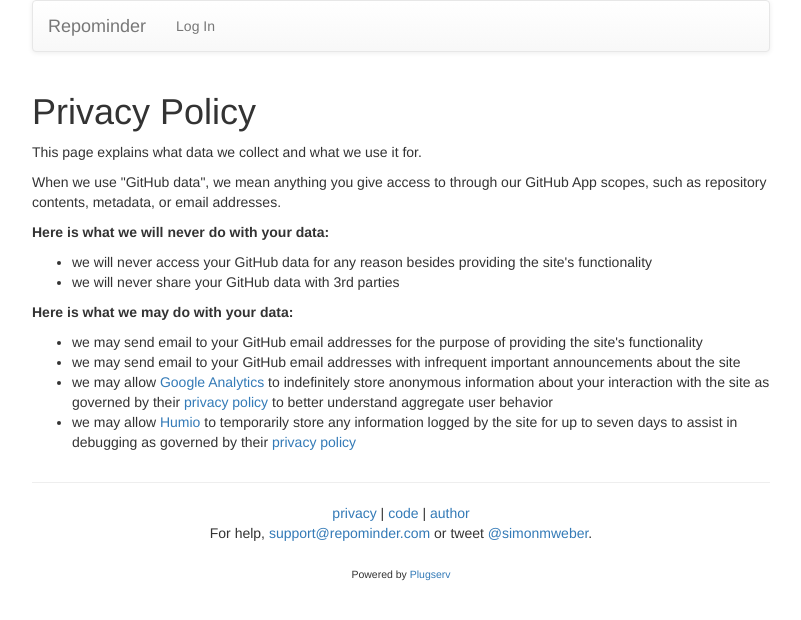
After one commit to simon-weber/repominder, a Django app: page /privacy/ in a window 1280 px wide. The commit adds this page. Shown: the top 620 px of the page, without its empty margins (239-1040 px from the left). Run offline with Django 3.2, Linux system fonts and the light colour scheme; parts of the project's set-up code (start-up, migrations or seed data) failed here and were passed over; some libraries are stand-ins or nearby versions.

Commit message:
add privacy page

```diff
--- a/repominder/apps/core/templates/base.html
+++ b/repominder/apps/core/templates/base.html
@@ -76,7 +76,7 @@
             <div class="container">
               <nav class="navbar navbar-default">
                 <div class="container-fluid">
-                    {% if user.is_authenticated %}
+                    {% if user.is_authenticated and not cached_view %}
                     <div class="navbar-header">
                         <a class="navbar-brand" href="{% url 'account' %}">Repominder</a>
                     </div>
@@ -86,7 +86,7 @@
                     </div>
                     {% endif %}
 
-                    {% if user.is_authenticated %}
+                    {% if user.is_authenticated and not cached_view %}
                     <ul class="nav navbar-nav">
                         <li><a href="{% url 'logout' %}?next=/">Log Out</a></li>
                     </ul>
@@ -95,7 +95,7 @@
                     </ul>
                     {% else %}
                     <ul class="nav navbar-nav">
-                        <li><a href="{% url 'landing' %}">Log In</a></li>
+                        <li><a href="{% url 'account' %}">Log In</a></li>
                     </ul>
                     {% endif %}
               </nav>
@@ -117,12 +117,8 @@
             <footer class="footer text-center">
                 {% block footer %}
                 <hr>
-                {% comment %}
                 <a href="/privacy">privacy</a>
                 |
-                <a href="/terms">terms</a>
-                |
-                {% endcomment %}
                 <a href="https://github.com/simon-weber/repominder">code</a>
                 |
                 <a href="https://simonmweber.com">author</a>
--- /dev/null
+++ b/repominder/apps/core/templates/privacy.html
@@ -0,0 +1,34 @@
+{% extends "base.html" %}
+{% block content %}
+<div class="container">
+    <div class="row">
+        <h1>Privacy Policy</h1>
+
+        <p>
+        This page explains what data we collect and what we use it for.
+        </p>
+        <p>
+        When we use "GitHub data", we mean anything you give access to through our GitHub App scopes,
+        such as repository contents, metadata, or email addresses.
+        </p>
+
+        <p>
+        <b>Here is what we will never do with your data:</b>
+        </p>
+        <ul>
+            <li>we will never access your GitHub data for any reason besides providing the site's functionality</li>
+            <li>we will never share your GitHub data with 3rd parties</li>
+        </ul>
+
+        <p>
+        <b>Here is what we may do with your data:</b>
+        </p>
+        <ul>
+            <li>we may send email to your GitHub email addresses for the purpose of providing the site's functionality</li>
+            <li>we may send email to your GitHub email addresses with infrequent important announcements about the site</li>
+            <li>we may allow <a href="https://www.google.com/analytics">Google Analytics</a> to indefinitely store anonymous information about your interaction with the site as governed by their <a href="https://support.google.com/analytics/answer/6004245?hl=en">privacy policy</a> to better understand aggregate user behavior</li>
+            <li>we may allow <a href="https://www.humio.com/">Humio</a> to temporarily store any information logged by the site for up to seven days to assist in debugging as governed by their <a href="https://humio.github.io/legal/humio-privacy-statement">privacy policy</a></li>
+        </ul>
+    </div>
+</div>
+{% endblock content%}
--- a/repominder/apps/core/views.py
+++ b/repominder/apps/core/views.py
@@ -13,8 +13,11 @@ from django.forms import modelform_factory
 from django.http import HttpResponse, JsonResponse
 from django.shortcuts import redirect, render
 from django.template.context_processors import csrf
+from django.utils.decorators import method_decorator
+from django.views.decorators.cache import cache_control
 from django.views.decorators.csrf import csrf_exempt
 from django.views.decorators.http import require_POST
+from django.views.generic import TemplateView
 
 from repominder.lib import ghapp, releases
 
@@ -32,7 +35,7 @@ def badge_info(request, selector):
     return JsonResponse({"status": "stale" if diff.has_changes else "fresh"})
 
 
-@login_required(login_url="/")
+@login_required()
 def account(request):
     # if request.GET.get('refresh'):
     #     logger.info("refreshing")
@@ -68,6 +71,23 @@ def account(request):
 
 def landing(request):
     return render(request, "logged_out.html", {"GH_APP_NAME": settings.GH_APP_NAME})
+
+
+@method_decorator(cache_control(public=True, max_age=3600), name="dispatch")
+class CachedView(TemplateView):
+    def get_context_data(self, **kwargs):
+        context = super().get_context_data(**kwargs)
+        context["GH_APP_NAME"] = settings.GH_APP_NAME
+        context["cached_view"] = True  # base.html looks for this
+        return context
+
+
+class LoggedOutView(CachedView):
+    template_name = "logged_out.html"
+
+
+class PrivacyView(CachedView):
+    template_name = "privacy.html"
 
 
 @login_required(login_url="/")
--- a/repominder/urls.py
+++ b/repominder/urls.py
@@ -18,8 +18,7 @@ urlpatterns = [
         views.receive_hook,
         name="receive_hook",
     ),
-    # url(r'^privacy/$', PrivacyView.as_view(), name='privacy'),
-    # url(r'^terms/$', TermsView.as_view(), name='terms'),
+    url(r"^privacy/$", views.PrivacyView.as_view(), name="privacy"),
     url(r"^logout/$", views.logout, name="logout"),
-    url(r"^$", views.landing, name="landing"),
+    url(r"^$", views.LoggedOutView.as_view(), name="landing"),
 ]
```
